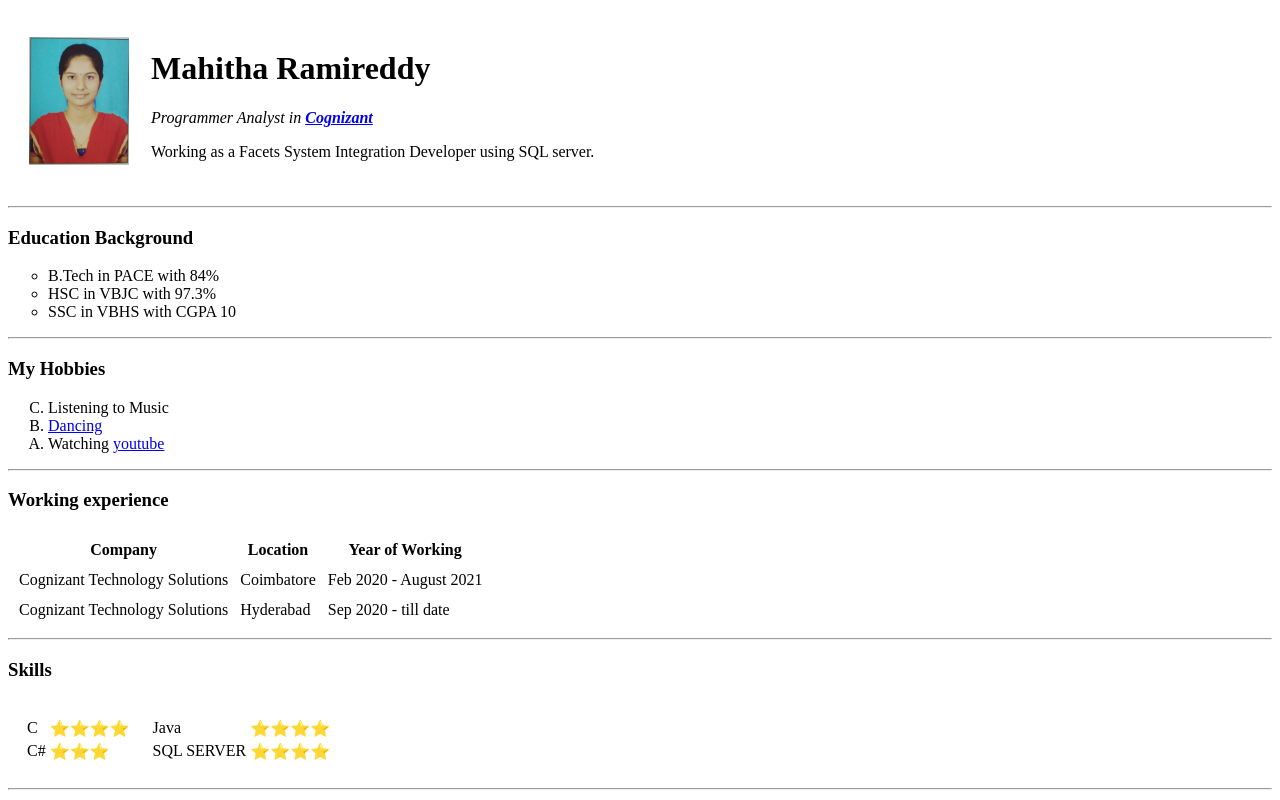
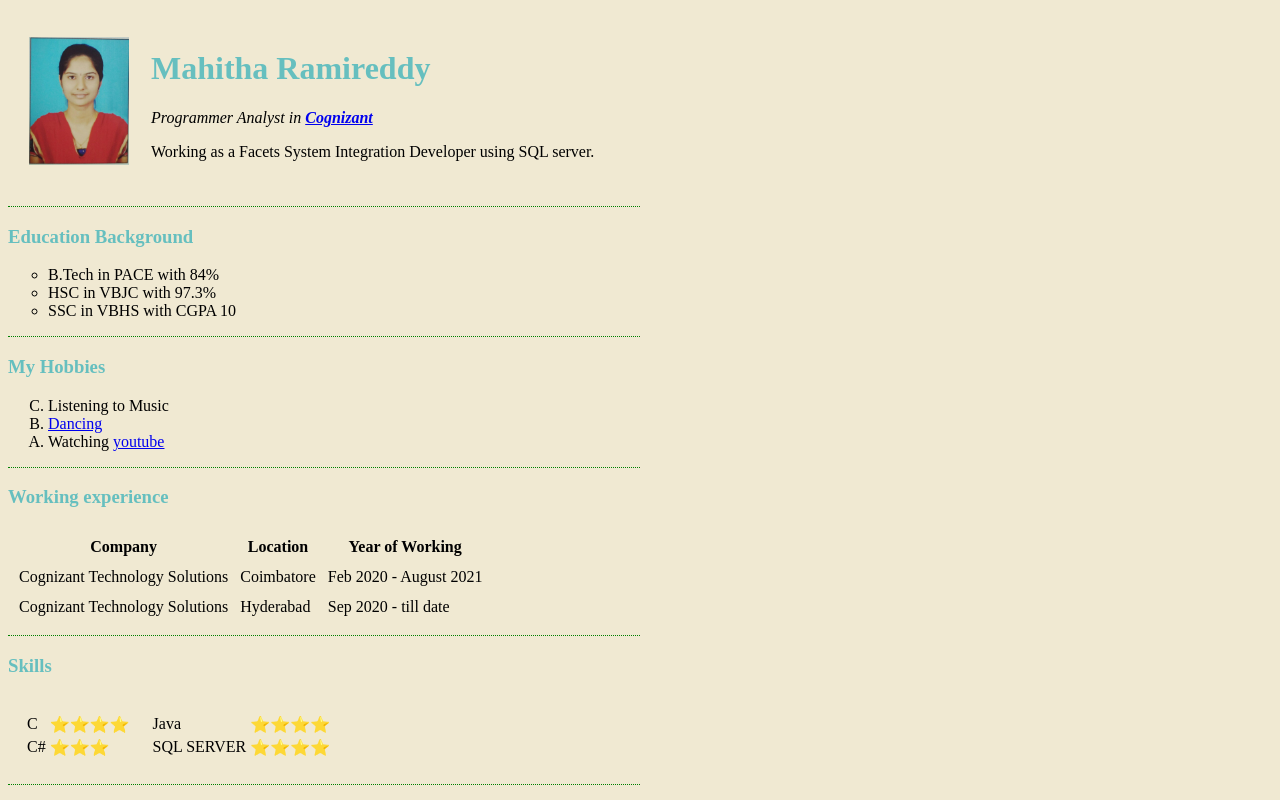
Before and after one commit to Mahitha-Ramireddy/CV, a plain HTML site: page index.html in a window 1280 px wide. Shown: the top 800 px of the page. Drawn offline with Linux system fonts and the light colour scheme.

Commit message:
Add files via upload

```diff
--- /dev/null
+++ b/CSS/style.css
@@ -0,0 +1,18 @@
+body{
+        background-color: #F0E9D2;
+      }
+hr{
+    border-style: none;
+    border-top-style: dotted;
+    border-color: green;
+    border-width: 1px;
+    width: 50%;
+    margin-left: 0;
+    }
+h1{
+    color:#66BFBF;
+}
+h3{
+    color:#66BFBF;
+    ;
+}
--- a/index.html
+++ b/index.html
@@ -5,8 +5,26 @@
     <meta http-equiv="X-UA-Compatible" content="IE=edge">
     <meta name="viewport" content="width=device-width, initial-scale=1.0">
     <title>Mahitha's Persional Site</title>
+    <!-- Internal CSS
+    <style>
+        body{
+            background-color: #F0E9D2;
+        }
+        hr{
+            border-style: none;
+            border-top-style: dotted;
+            border-color: green;
+            border-width: 1px;
+            width: 50%;
+        }
+    </style>-->
+    <!--referencing external css file-->
+        <link rel="stylesheet" href="CSS/style.css">
+
 </head>
-<body>
+<!--<body style="background-color:#F0E9D2 ;">
+    Inline CSS-->
+    <body>
     <table cellspacing="20">
         <tr>
             <td>
@@ -82,8 +100,8 @@
     </table>
     <hr>
     <h3>My Contact Details</h3>
-       <br>Mobile Number: +919959030145
-       <br>Mail ID: mahithar666@gmail.com
+       <br>Mobile Number: +91XXXXXXXXXX
+       <br>Mail ID: mahitharXXX@gmail.com
        <h3>Please Enter your details</h3>
        <form action="mailto:mahithar666@gmail.com" method="POST" enctype="text/plain">
            <label>Name</label>
```
